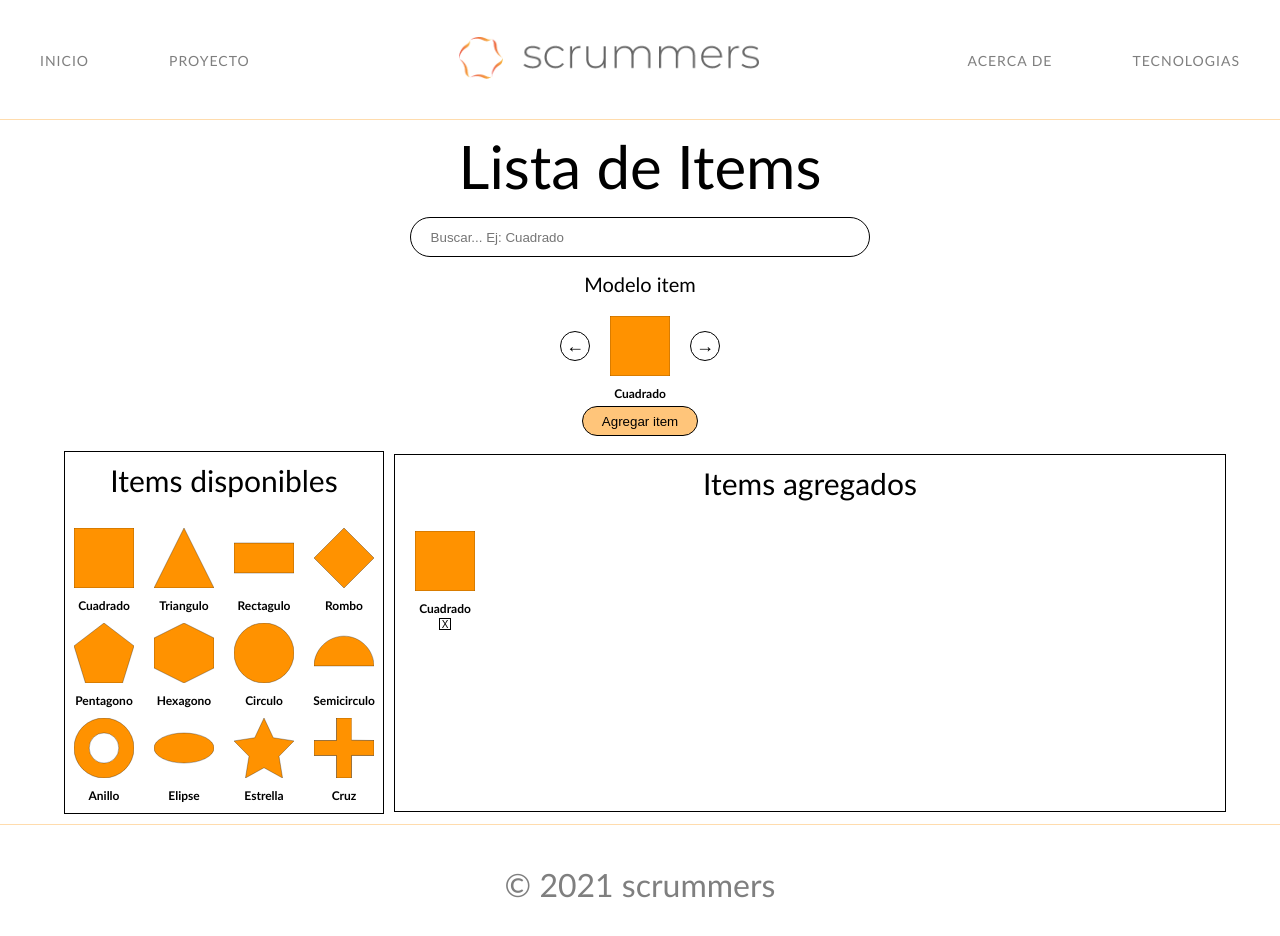
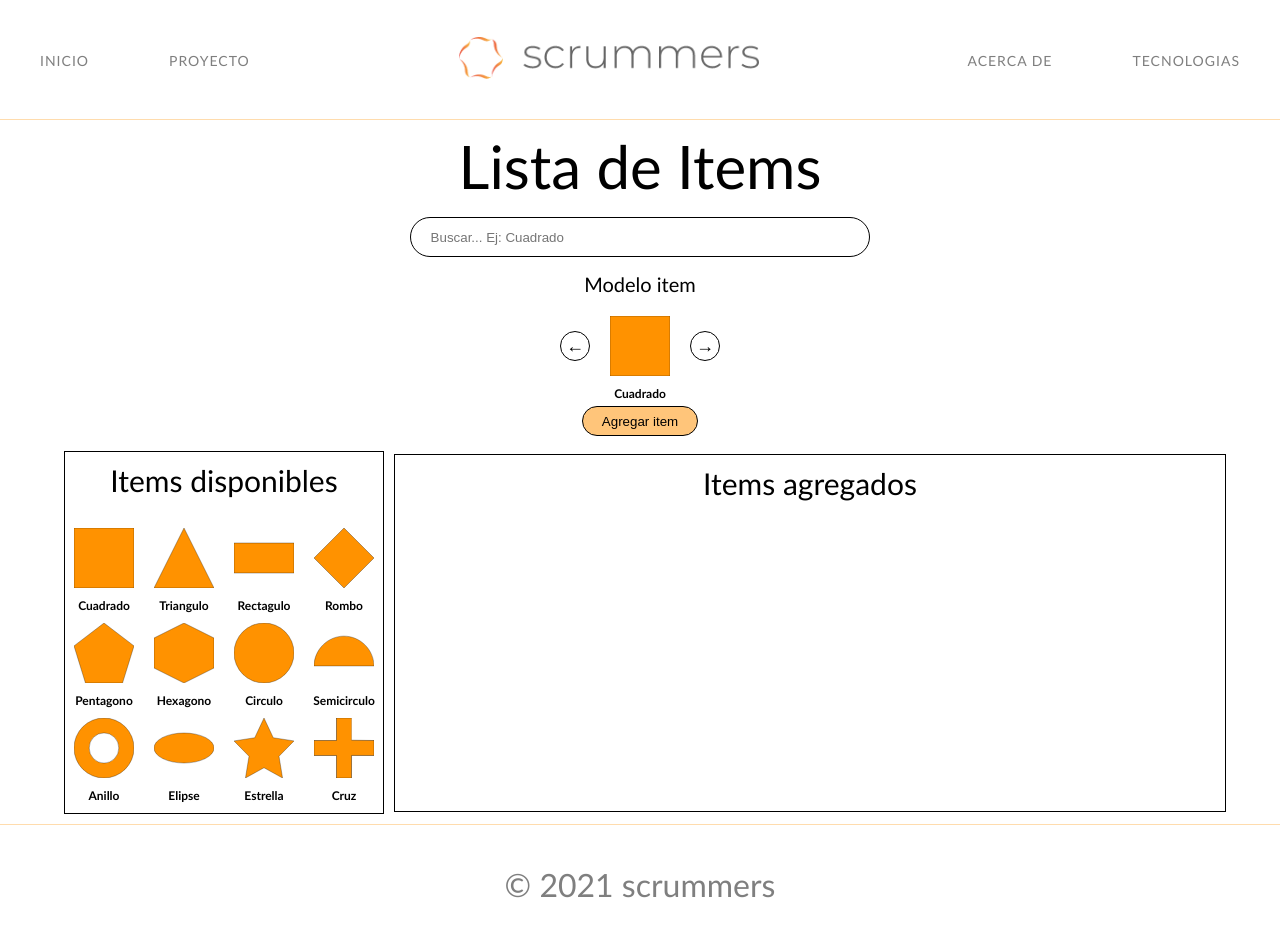
Before and after one commit to IvanGonzalez10/ScrummersTest, a React (Create React App) app: page /project in a window 1280 px wide. Shown: the top 936 px of the page. Built offline with nearby package versions, Linux system fonts and the light colour scheme.

Commit message:
add item

```diff
--- a/src/Components/Figures/index.jsx
+++ b/src/Components/Figures/index.jsx
@@ -55,19 +55,33 @@ const allData = [
 export const Figures = () => {
   const [activeData, setActiveData] = React.useState(0);
   const [query, setQuery] = React.useState("");
+  const [allNewData, setAllNewData] = React.useState([]);
   const maxData = allData.length;
 
+  const addItem = () => {
+    setAllNewData((oldArray) => [...oldArray, allData[activeData]]);
+  };
+
   const nextItem = () => {
-    setActiveData((itemsActiveData) => itemsActiveData + 1);
+    if (activeData + 1 >= allData.length) setActiveData(0);
+    else setActiveData((itemsActiveData) => itemsActiveData + 1);
   };
 
   const backItem = () => {
-    setActiveData((itemsActiveData) => itemsActiveData - 1);
+    /* setActiveData((itemsActiveData) => itemsActiveData - 1); */
+    if (activeData - 1 <= 0) setActiveData(allData.length - 1);
+    else setActiveData((itemsActiveData) => itemsActiveData - 1);
+  };
+
+  const removeItem = (i) => {
+    allNewData.pull(allData[activeData]);
   };
 
   const reloadItem = (data) => {
     setActiveData(data);
   };
+
+  console.log(allNewData);
   return (
     <div className="figures-container">
       <h1>Lista de Items</h1>
@@ -92,7 +106,7 @@ export const Figures = () => {
           </div>
           <h2>{allData[activeData].name}</h2>
         </div>
-        <button onClick={nextItem}>Agregar item</button>
+        <button onClick={addItem}>Agregar item</button>
       </div>
       <div className="figure-container">
         <div className="available-figures">
@@ -114,12 +128,13 @@ export const Figures = () => {
           </div>
           <div className="added-figures">
             <div className="new-added-figure">
-              <img
-                src={allData[activeData].figure}
-                alt={allData[activeData].name}
-              />
-              <h2>{allData[activeData].name}</h2>
-              <button onClick={backItem}>X</button>
+              {allNewData.map((data, i) => (
+                <div className="item-available" key={i}>
+                  <img src={data.figure} alt={data.name} />
+                  <h2>{data.name}</h2>
+                  <button onClick={() => removeItem(i)}>X</button>
+                </div>
+              ))}
             </div>
           </div>
         </div>
--- a/src/Components/Figures/styles.scss
+++ b/src/Components/Figures/styles.scss
@@ -133,17 +133,16 @@
   min-height: 300px;
   height: 100%;
   width: 100%;
-  display: grid;
-  grid-template-columns: repeat(12, 1fr);
-  flex-direction: column;
-  justify-content: center;
+  display: flex;
+  flex-direction: wrap;
+  justify-content: flex-start;
   align-items: flex-start;
   padding: 10px;
 }
 
 .new-added-figure {
   display: flex;
-  flex-direction: column;
+  flex-direction: row;
   justify-content: center;
   align-items: center;
 }
```
Also changed, not shown: 1 other file (tests, documents, lock files or other folders).
